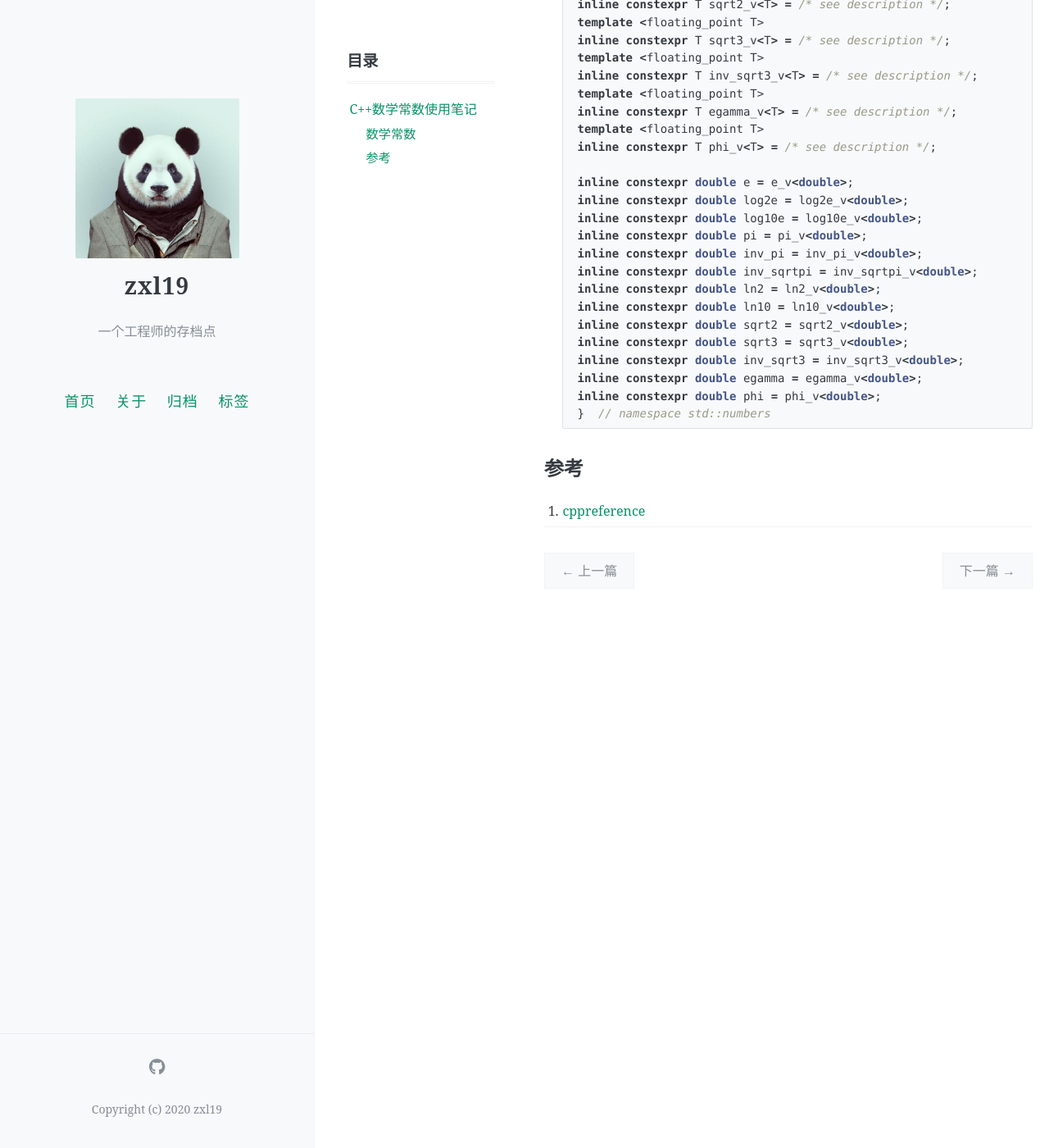
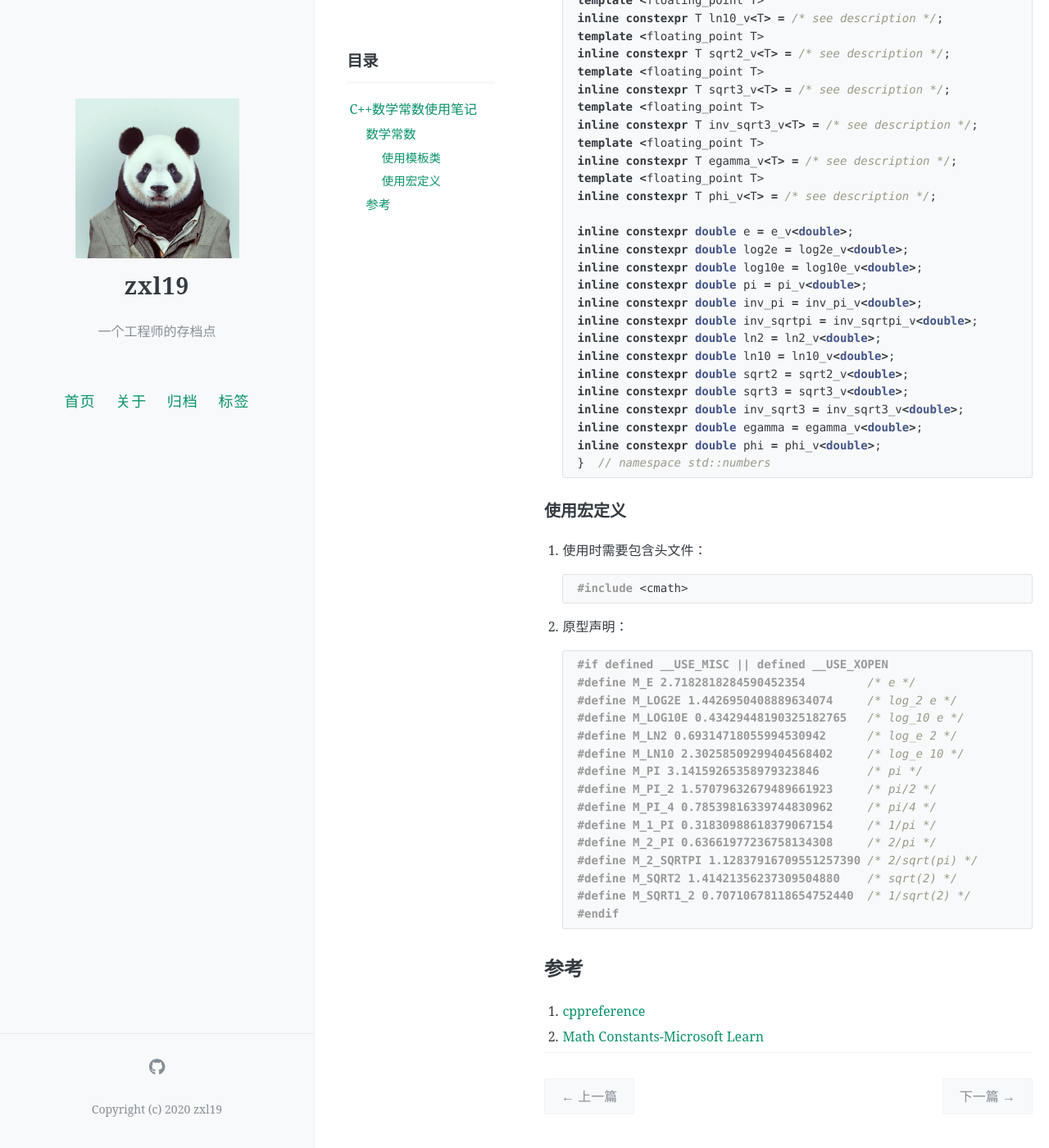
Before and after one commit to zxl19/zxl19.github.io, a Jekyll site: the page built from _posts/2024-04-06-cpp-constants.md, in a window 1280 px wide and 1400 px high, scrolled down 1504 px. Shown: the whole window at 82% size. Built offline with Jekyll 4.4.1, drawn with Linux system fonts in a browser that asks for light colours; comment, search, counter and statistics services are not loaded; before the commit the page ends 2263 px from its top, so only the background shows below that.

Commit message:
Update Posts

````diff
--- a/_posts/2024-04-06-cpp-constants.md
+++ b/_posts/2024-04-06-cpp-constants.md
@@ -14,6 +14,8 @@ pinned: false
 <!-- more -->
 
 ## 数学常数
+
+### 使用模板类
 
 1. C++20引入，使用时需要包含头文件：
 
@@ -101,6 +103,35 @@ pinned: false
     }  // namespace std::numbers
     ```
 
+### 使用宏定义
+
+1. 使用时需要包含头文件：
+
+    ```cpp
+    #include <cmath>
+    ```
+
+2. 原型声明：
+
+    ```cpp
+    #if defined __USE_MISC || defined __USE_XOPEN
+    #define M_E 2.7182818284590452354         /* e */
+    #define M_LOG2E 1.4426950408889634074     /* log_2 e */
+    #define M_LOG10E 0.43429448190325182765   /* log_10 e */
+    #define M_LN2 0.69314718055994530942      /* log_e 2 */
+    #define M_LN10 2.30258509299404568402     /* log_e 10 */
+    #define M_PI 3.14159265358979323846       /* pi */
+    #define M_PI_2 1.57079632679489661923     /* pi/2 */
+    #define M_PI_4 0.78539816339744830962     /* pi/4 */
+    #define M_1_PI 0.31830988618379067154     /* 1/pi */
+    #define M_2_PI 0.63661977236758134308     /* 2/pi */
+    #define M_2_SQRTPI 1.12837916709551257390 /* 2/sqrt(pi) */
+    #define M_SQRT2 1.41421356237309504880    /* sqrt(2) */
+    #define M_SQRT1_2 0.70710678118654752440  /* 1/sqrt(2) */
+    #endif
+    ```
+
 ## 参考
 
 1. [cppreference](https://en.cppreference.com/w/)
+2. [Math Constants-Microsoft Learn](https://learn.microsoft.com/en-us/cpp/c-runtime-library/math-constants?view=msvc-170)
````
Also changed, not shown: _posts/2020-06-08-meme-archive.md (+2 -3 lines), _posts/2024-05-07-resume-builder.md (added, +37 -0 lines).
